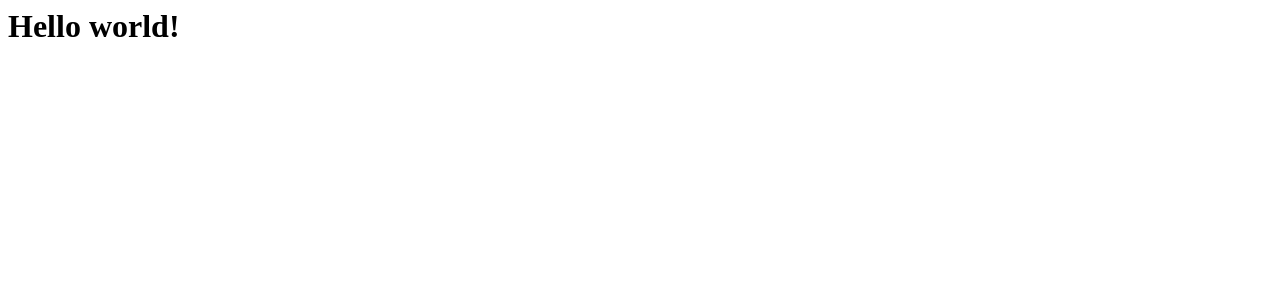
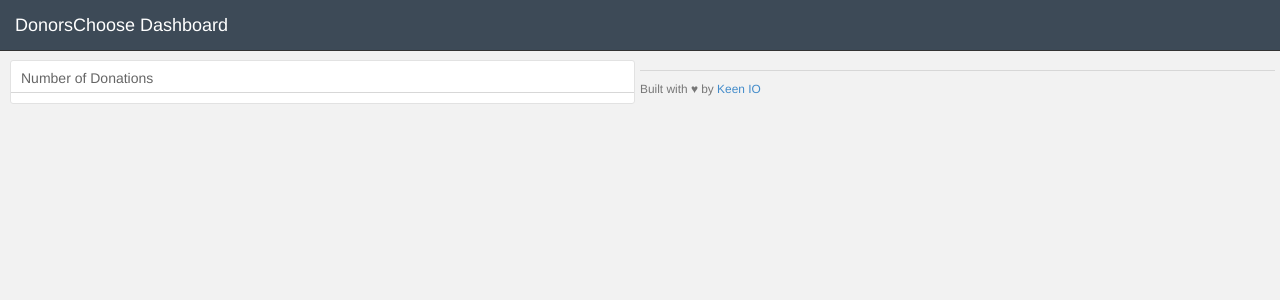
Before and after one commit to mandymchu/Donation_DataVisualization, a Flask app: page / in a window 1280 px wide. Shown: the top 300 px of the page. Run offline with Flask 2, Linux system fonts and the light colour scheme; data that the repository does not hold is empty; some libraries are stand-ins or nearby versions.

Commit message:
update test.html

```diff
--- a/templates/test.html
+++ b/templates/test.html
@@ -1 +1,63 @@
-<h1>Hello world!</h1>
+<!-- <h1>Hello world!</h1> -->
+
+<!DOCTYPE html>
+<html>
+<head>
+  <title>Dashboard</title>
+  <link rel="stylesheet" href="./static/lib/css//bootstrap.min.css">
+  <link rel="stylesheet" href="./static/lib/css/keen-dashboards.css">
+  <link rel="stylesheet" href="./static/lib/css/dc.css">
+  <link rel="stylesheet" href="./static/css/custom.css">
+
+
+</head>
+<body class="application">
+
+  <div class="navbar navbar-inverse navbar-fixed-top" role="navigation">
+    <div class="container-fluid">
+      <div class="navbar-header">
+        <a class="navbar-brand" href="./">DonorsChoose Dashboard</a>
+      </div>
+    </div>
+  </div>
+
+  <div class="container-fluid">
+
+    <div class="row">
+
+      <div class="col-sm-6">
+        <div class="row">
+
+          <!-- Time Chart -->
+          <div class="col-sm-12">
+            <div class="chart-wrapper">
+              <div class="chart-title">
+                Number of Donations
+              </div>
+              <div class="chart-stage">
+                <div id="time-chart"></div>
+              </div>
+            </div>
+          </div>
+
+
+    </div>
+
+  </div>
+
+    <hr>
+    <p class="small text-muted">Built with &#9829; by <a href="https://keen.io">Keen IO</a></p>
+
+  </div>
+
+  <script src="./static/lib/js/jquery.min.js"></script>
+  <script src="./static/lib/js/bootstrap.min.js"></script>
+  <script src="./static/lib/js/crossfilter.js"></script>
+  <script src="./static/lib/js/d3.js"></script>
+  <script src="./static/lib/js/dc.js"></script>
+  <script src="./static/lib/js/queue.js"></script>
+
+  <script src="./static/lib/js/keen.min.js"></script>
+  <script src='./static/js/chart.js' type='text/javascript'></script>
+</body>
+</html>
```
